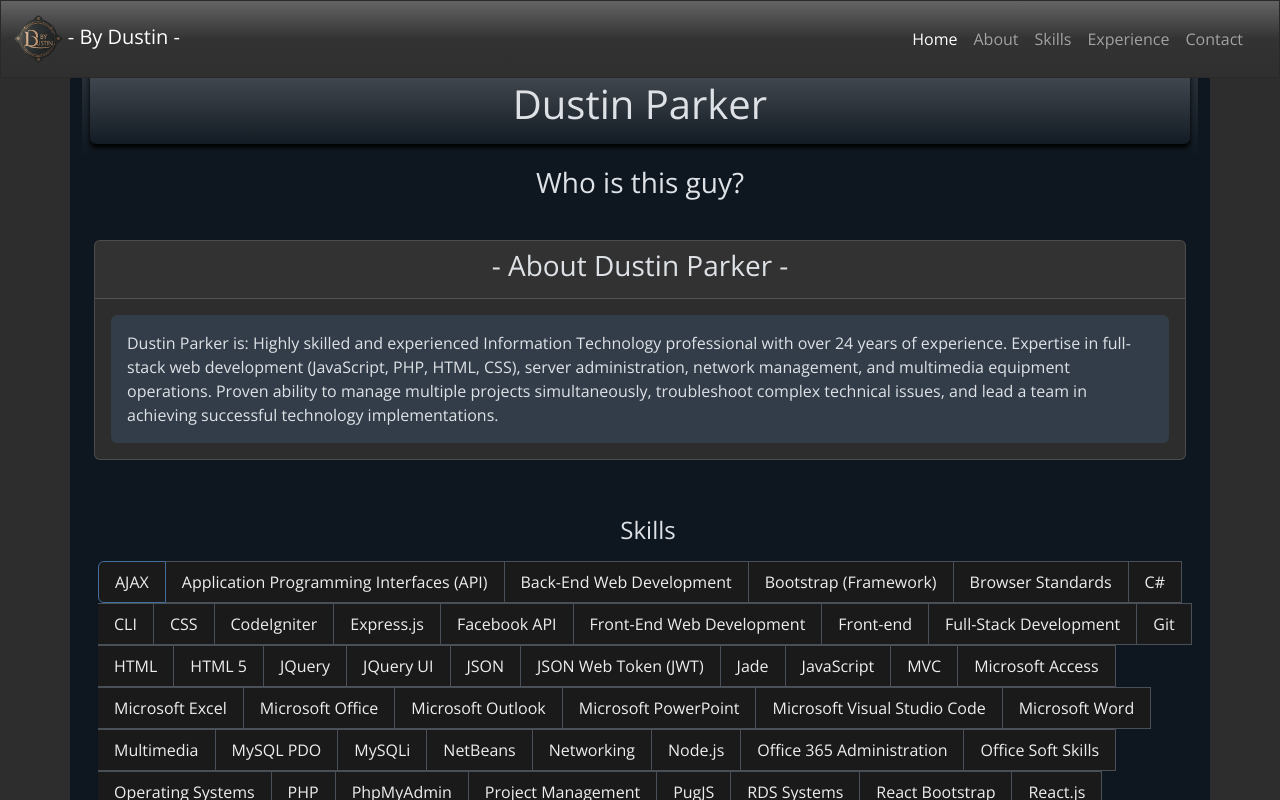
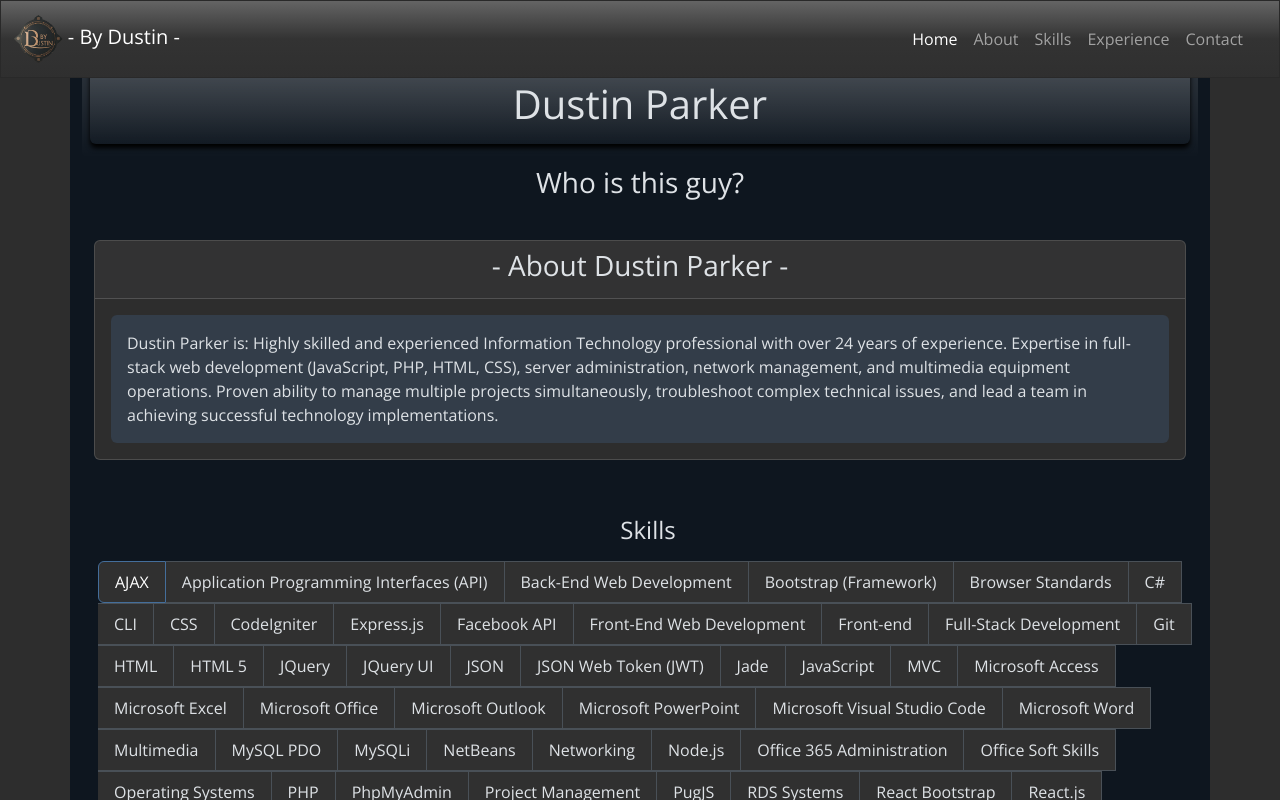
Before and after one commit to pagesbydustin/bydustin-portfolio, a React (Vite) app: page / in a window 1280 px wide. Shown: the top 800 px of the page. Built offline with nearby package versions, Linux system fonts and the light colour scheme.

Commit message:
small ui changes

```diff
--- a/src/components/App.jsx
+++ b/src/components/App.jsx
@@ -51,7 +51,10 @@ function App() {
     <>
       <NavigationComponent />
       {/** Nav Component */}
-      <div id="mainContent" className="container clearfix bg-primary-subtle p1">
+      <div
+        id="mainContent"
+        className="container clearfix bg-primary-subtle p1 rounded-bottom-2"
+      >
         <HeaderComponent propsTitle={Person.name} propsHeight={110} />
         {/** Header Component */}
 
--- a/src/components/layout/sections/SkillsComponent.jsx
+++ b/src/components/layout/sections/SkillsComponent.jsx
@@ -6,7 +6,7 @@ export default function SkillsComponent({ show }) {
   var SkillsSorted = Skills.toSorted();
 
   const [active, setActive] = useState(0);
-  const [isSelected, setIsSelected] = useState(100);
+  const [isSelected, setIsSelected] = useState();
 
   function handleHoverIn(ID) {
     {
@@ -23,7 +23,7 @@ export default function SkillsComponent({ show }) {
       <h4 className="text-center p-2">Skills</h4>
       <ListGroup
         style={{ cursor: "pointer" }}
-        className="list-group-horizontal-lg flex-lg-wrap list-list-group-flush "
+        className="list-group-horizontal-lg flex-lg-wrap list-list-group-flush tex"
       >
         {SkillsSorted.map((skill, index) => (
           <ListGroupItem
@@ -34,8 +34,8 @@ export default function SkillsComponent({ show }) {
             onClick={() => handleSelect(index)}
             className={
               isSelected === index
-                ? "text-warning list-group-item-dark"
-                : "text-light bg-dark-subtle"
+                ? "text-warning bg-body-tertiary"
+                : "bg-body-tertiary"
             }
           >
             {skill}
```
Also changed, not shown: src/assets/utils/DataManager.js (added), 1 other file (tests, documents, lock files or other folders).
